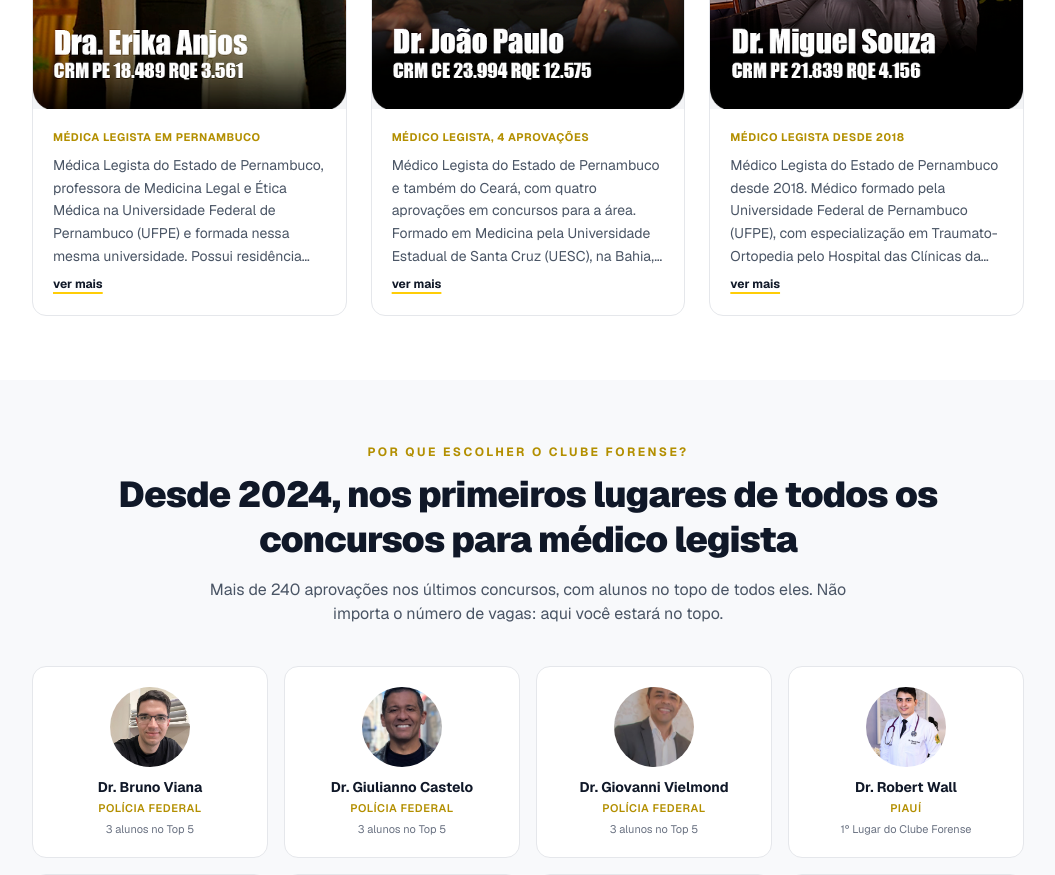
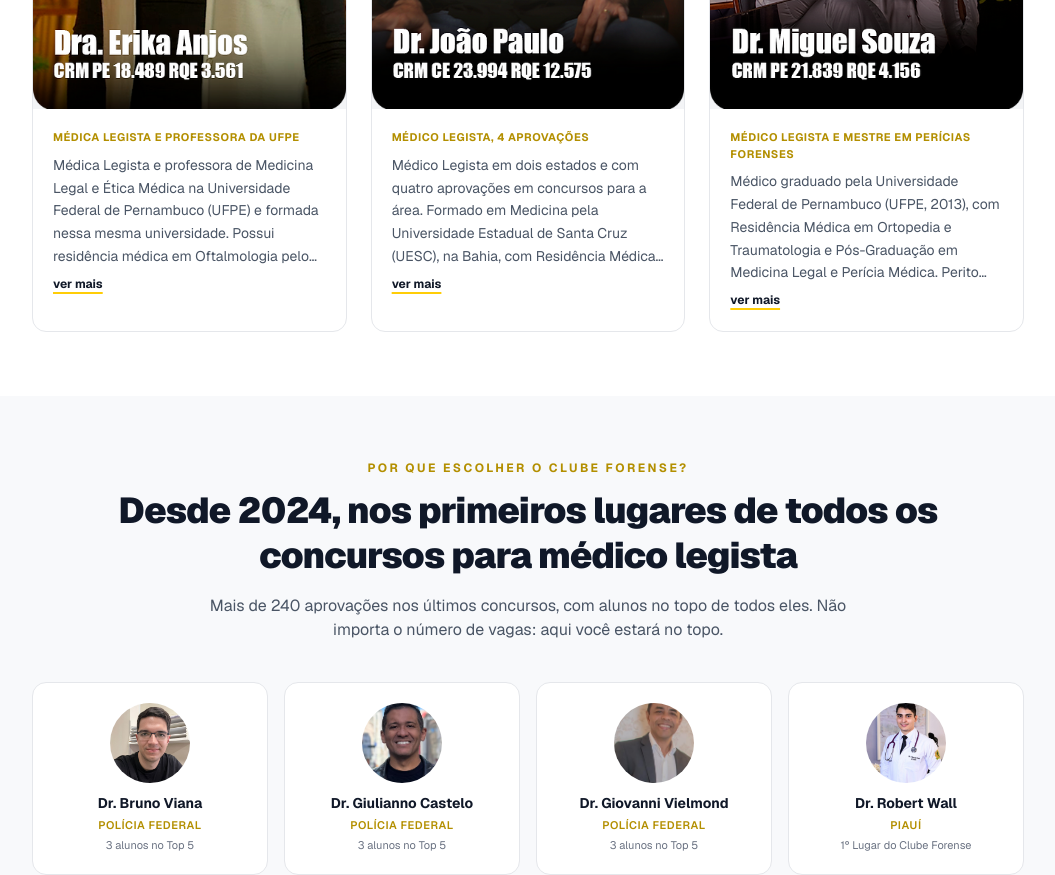
Before and after one commit to Hiaan/Clube-Forense, a Next.js app: page /preparatorio in a window 1280 px wide. Shown: the part 2180-3055 px from the top of the page, without its empty margins (112-1167 px from the left). Built offline with nearby package versions, Linux system fonts and the light colour scheme; no server answers; the database is empty.

Commit message:
Black e preparatório: bios dos professores sem o estado e a nova bio do Dr. Miguel
Co-Authored-By: Claude Opus 5.5 <noreply@anthropic.com>
Claude-Session: https://claude.ai/code/session_01Y9TFsAutNQw4KSdTxmhhQq

```diff
--- a/app/black/professores.ts
+++ b/app/black/professores.ts
@@ -12,22 +12,22 @@ export const PROFESSORES = [
   {
     arquivo: "erika.png",
     nome: "Dra. Erika Anjos",
-    cargo: "Médica legista em Pernambuco",
+    cargo: "Médica legista e professora da UFPE",
     texto:
-      "Médica Legista do Estado de Pernambuco, professora de Medicina Legal e Ética Médica na Universidade Federal de Pernambuco (UFPE) e formada nessa mesma universidade. Possui residência médica em Oftalmologia pelo HCPE, além de Fellowships em Estrabismo e Neuroftalmologia pela Santa Casa de Misericórdia de Belo Horizonte. É mestre em Ciências da Saúde/Psicologia Clínica pela Universidade Católica de Pernambuco. Atua também como Médica Oftalmologista, com sólida experiência na interface entre prática clínica e Medicina Legal.",
+      "Médica Legista e professora de Medicina Legal e Ética Médica na Universidade Federal de Pernambuco (UFPE) e formada nessa mesma universidade. Possui residência médica em Oftalmologia pelo HCPE, além de Fellowships em Estrabismo e Neuroftalmologia pela Santa Casa de Misericórdia de Belo Horizonte. É mestre em Ciências da Saúde/Psicologia Clínica pela Universidade Católica de Pernambuco. Atua também como Médica Oftalmologista, com sólida experiência na interface entre prática clínica e Medicina Legal.",
   },
   {
     arquivo: "joao-paulo.png",
     nome: "Dr. João Paulo",
     cargo: "Médico legista, 4 aprovações",
     texto:
-      "Médico Legista do Estado de Pernambuco e também do Ceará, com quatro aprovações em concursos para a área. Formado em Medicina pela Universidade Estadual de Santa Cruz (UESC), na Bahia, com Residência Médica em Patologia pelo IMIP. Atualmente, exerce os cargos de Médico Legista Oficial do Instituto de Medicina Legal em Recife, Médico Legista Patologista da Perícia Forense do Estado do Ceará (PEFOCE) e Médico Patologista do Laboratório Argos. Possui ampla experiência em Medicina Legal e Patologia Forense.",
+      "Médico Legista em dois estados e com quatro aprovações em concursos para a área. Formado em Medicina pela Universidade Estadual de Santa Cruz (UESC), na Bahia, com Residência Médica em Patologia pelo IMIP. Atualmente, exerce os cargos de Médico Legista Oficial do Instituto de Medicina Legal em Recife, Médico Legista Patologista da Perícia Forense do Estado do Ceará (PEFOCE) e Médico Patologista do Laboratório Argos. Possui ampla experiência em Medicina Legal e Patologia Forense.",
   },
   {
     arquivo: "miguel.png",
     nome: "Dr. Miguel Souza",
-    cargo: "Médico legista desde 2018",
+    cargo: "Médico legista e mestre em Perícias Forenses",
     texto:
-      "Médico Legista do Estado de Pernambuco desde 2018. Médico formado pela Universidade Federal de Pernambuco (UFPE), com especialização em Traumato-Ortopedia pelo Hospital das Clínicas da UFPE. Mestre em Perícias Forenses pela Universidade de Pernambuco. Possui sólida atuação na área da Medicina Legal.",
+      "Médico graduado pela Universidade Federal de Pernambuco (UFPE, 2013), com Residência Médica em Ortopedia e Traumatologia e Pós-Graduação em Medicina Legal e Perícia Médica. Perito Oficial Médico Legista de carreira. Mestre e Doutorando no Programa de Pós-Graduação em Perícias Forenses da Universidade de Pernambuco (UPE). Atua como Instrutor Titular nos Cursos de Formação da Academia de Polícia e palestrante em eventos científicos.",
   },
 ];
```
